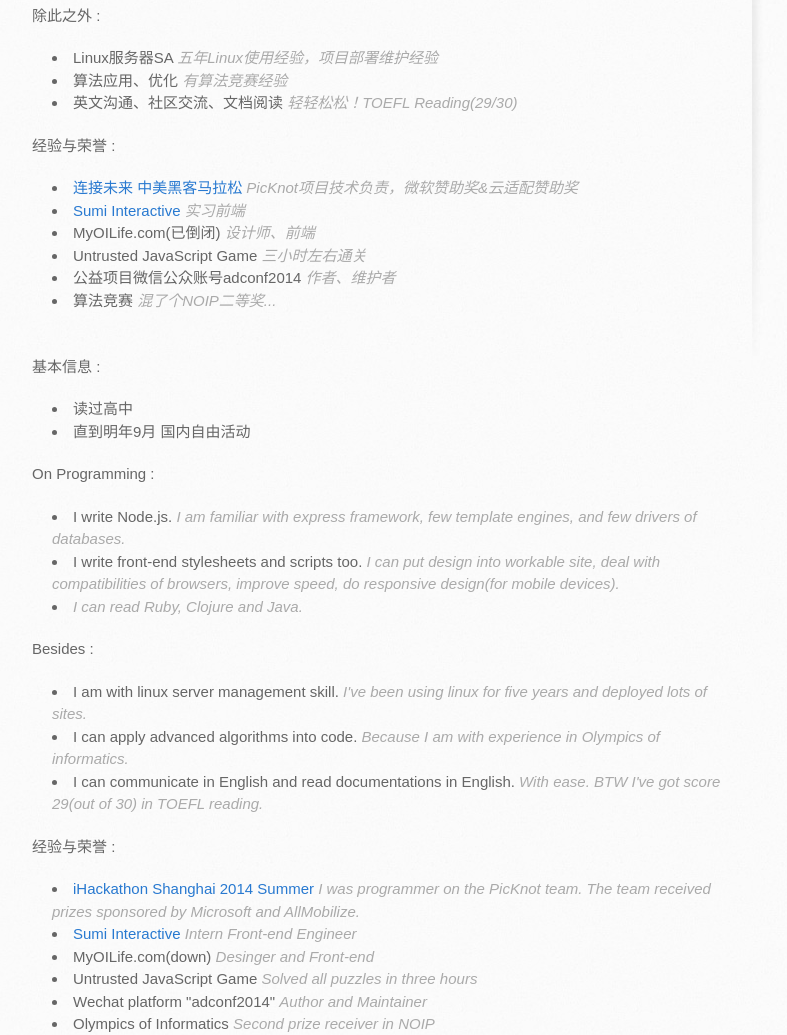
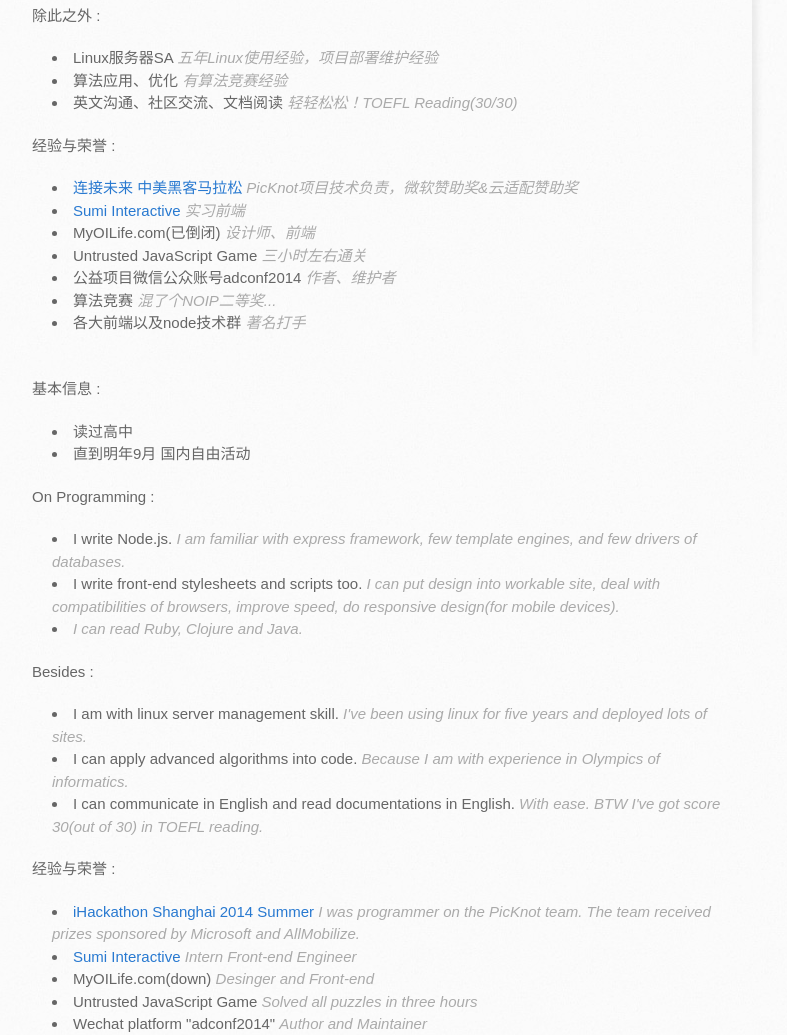
Before and after one commit to plantvsbirds/me, a plain HTML site: page index.html in a window 1280 px wide. Shown: the part 515-1550 px from the top of the page, without its empty margins (138-925 px from the left). Drawn offline with nearby package versions, Linux system fonts and the light colour scheme; a script that the page names is missing.

Commit message:
Update index.html

```diff
--- a/index.html
+++ b/index.html
@@ -112,7 +112,7 @@ wallFluid.initWall();
 </li>
 <li>算法应用、优化 <em>有算法竞赛经验</em>
 </li>
-<li>英文沟通、社区交流、文档阅读 <em>轻轻松松！TOEFL Reading(29/30)</em><br>
+<li>英文沟通、社区交流、文档阅读 <em>轻轻松松！TOEFL Reading(30/30)</em><br>
 </li>
 </ul><p><em>经验与荣誉 :</em></p>
 
@@ -128,6 +128,8 @@ wallFluid.initWall();
 <li>公益项目微信公众账号adconf2014 <em>作者、维护者</em>
 </li>
 <li>算法竞赛 <em>混了个NOIP二等奖...</em><br>
+</li>
+<li>各大前端以及node技术群 <em>著名打手</em>
 </li>
 </ul><hr><p><em>基本信息 :</em></p>
 
@@ -155,7 +157,7 @@ wallFluid.initWall();
 </li>
 <li>I can apply advanced algorithms into code. <em>Because I am with experience in Olympics of informatics.</em>
 </li>
-<li>I can communicate in English and read documentations in English.  <em>With ease. BTW I've got score 29(out of 30) in TOEFL reading.</em><br>
+<li>I can communicate in English and read documentations in English.  <em>With ease. BTW I've got score 30(out of 30) in TOEFL reading.</em><br>
 </li>
 </ul><p><em>经验与荣誉 :</em></p>
 
```
